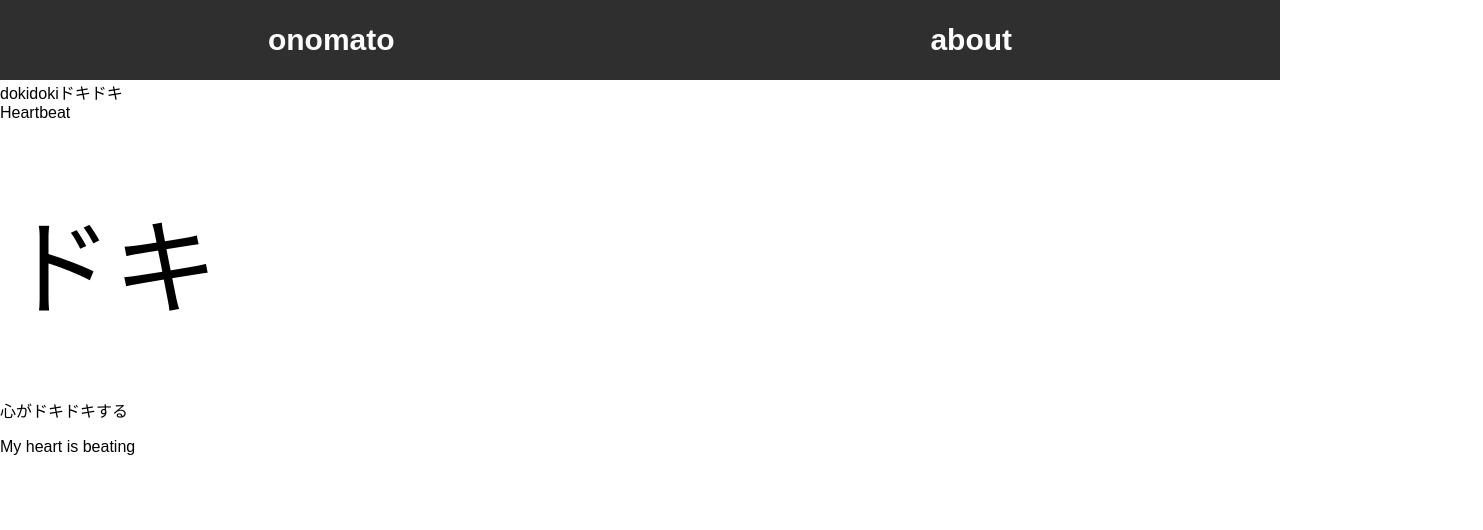
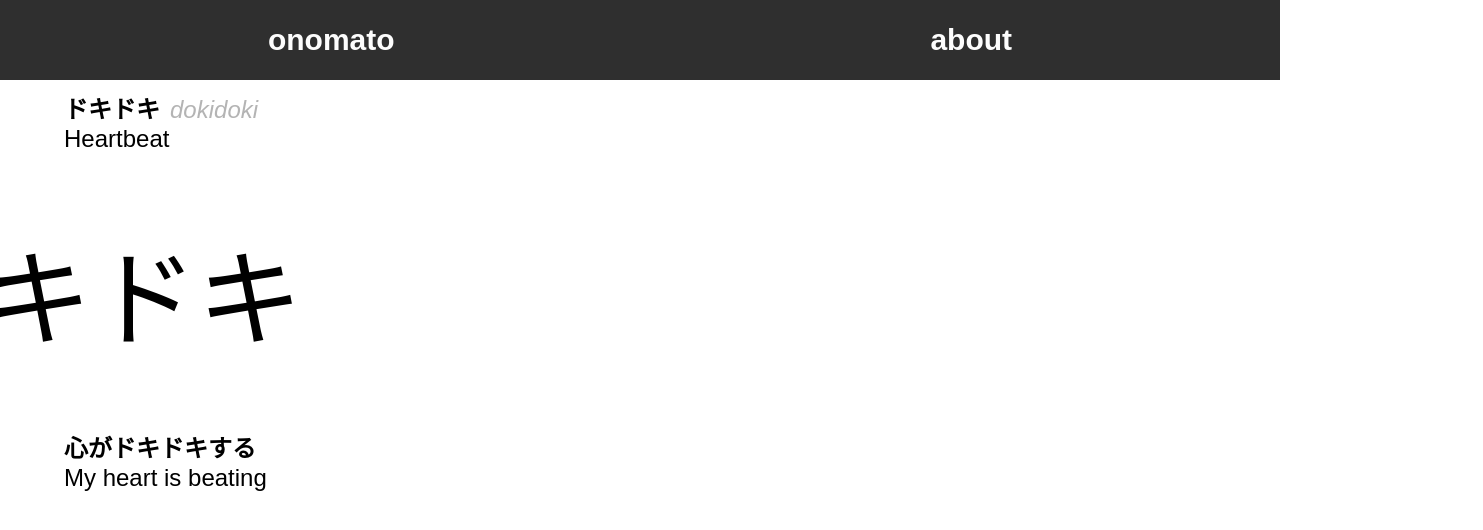
Before and after one commit to leedoughty/japanese-onomatopoeia, a React (Create React App) app: page /word/dokidoki in a window 1280 px wide. Shown: the top 530 px of the page, 1483 px wide, since content can reach past the window. Built offline with nearby package versions, Linux system fonts and the light colour scheme.

Commit message:
Update styling for word page components

```diff
--- a/src/App.scss
+++ b/src/App.scss
@@ -1,6 +1,8 @@
 $black: #2f2f2f;
 $white: #fdfdfd;
 $grey: rgb(180, 180, 180);
+
+$font-size-medium: 1.5em;
 
 body {
   margin: 0;
@@ -17,14 +19,46 @@ nav {
   align-items: center;
   height: 10vh;
   background-color: $black;
+
+  .nav-link {
+    color: $white;
+    font-size: 20px;
+    text-decoration: none;
+    &:hover {
+      text-decoration: underline;
+    }
+  }
 }
 
-.nav-link {
-  color: $white;
-  font-size: 20px;
-  text-decoration: none;
+.word-page {
+  padding-top: 10px;
+  width: 90vw;
+  margin: auto;
+
+  .japanese-word {
+    font-weight: 600;
+    font-size: $font-size-medium;
+  }
+
+  .romaji-word {
+    color: $grey;
+    font-size: 1.5em;
+    font-style: italic;
+    padding-left: 10px;
+  }
+
+  .english-word {
+    font-size: $font-size-medium;
+  }
+
+  .japanese-sentence {
+    margin: 0;
+    font-weight: 600;
+    font-size: $font-size-medium;
+  }
+
+  .english-sentence {
+    margin: 0;
+    font-size: $font-size-medium;
+  }
 }
-
-.nav-link:hover {
-  text-decoration: underline;
-}
--- a/src/Sentence.js
+++ b/src/Sentence.js
@@ -3,8 +3,8 @@ import React from "react";
 function Sentence({ sentence, sentenceMeaning }) {
   return (
     <section>
-      <p>{sentence}</p>
-      <p>{sentenceMeaning}</p>
+      <p className="japanese-sentence">{sentence}</p>
+      <p className="english-sentence">{sentenceMeaning}</p>
     </section>
   );
 }
--- a/src/Word.js
+++ b/src/Word.js
@@ -3,10 +3,10 @@ import React from "react";
 function Word({ id, word, meaning }) {
   return (
     <section>
-      <span>{id}</span>
-      <span>{word}</span>
+      <span className="japanese-word">{word}</span>
+      <span className="romaji-word">{id}</span>
       <br />
-      <span>{meaning}</span>
+      <span className="english-word">{meaning}</span>
     </section>
   );
 }
--- a/src/WordPage.js
+++ b/src/WordPage.js
@@ -26,7 +26,7 @@ function WordPage({ match }) {
   const WordAnimation = WordAnimationComponents[match.params.id];
 
   return (
-    <div>
+    <section className="word-page">
       {item.map((word) => {
         if (word.id === match.params.id) {
           return (
@@ -41,7 +41,7 @@ function WordPage({ match }) {
           );
         }
       })}
-    </div>
+    </section>
   );
 }
 
```
